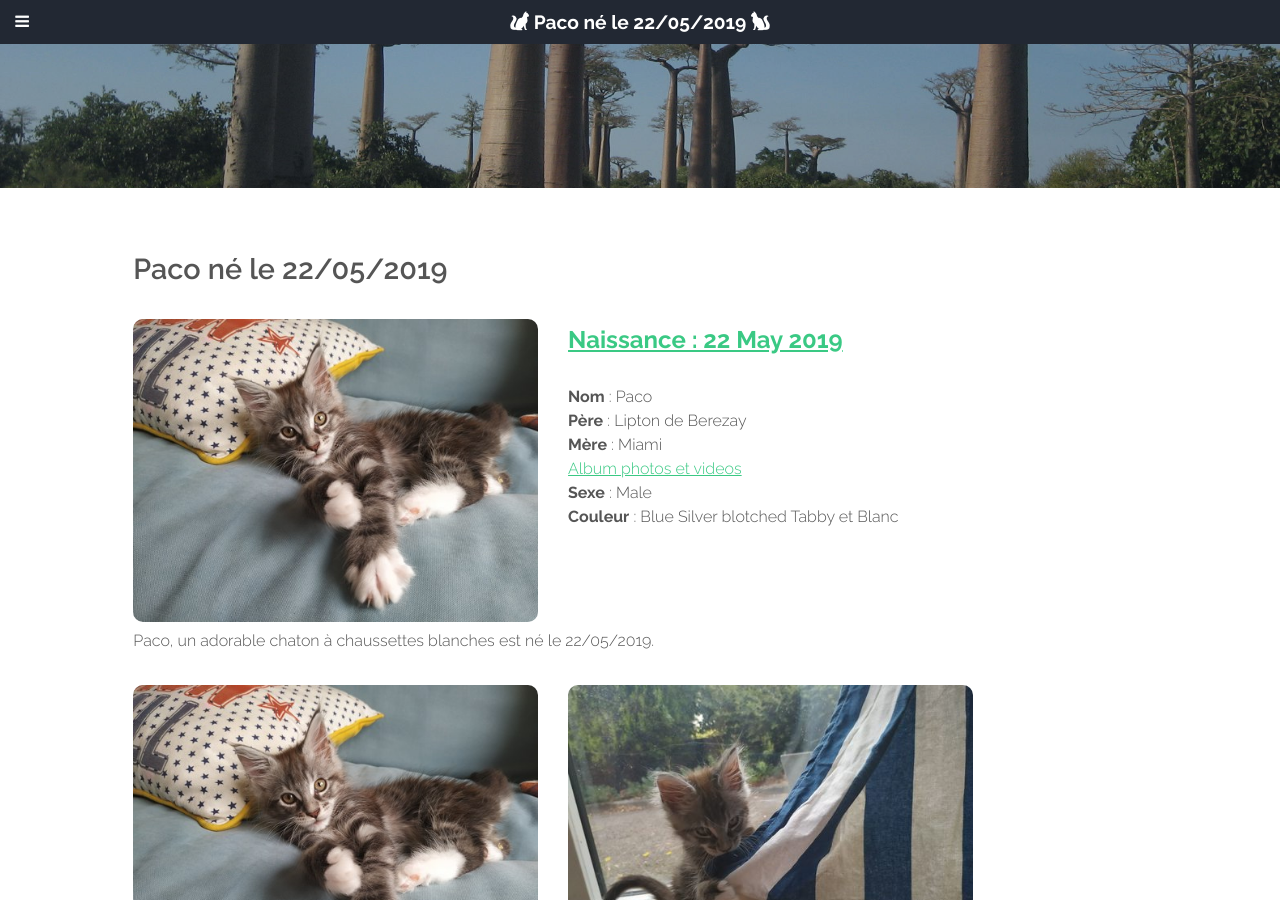
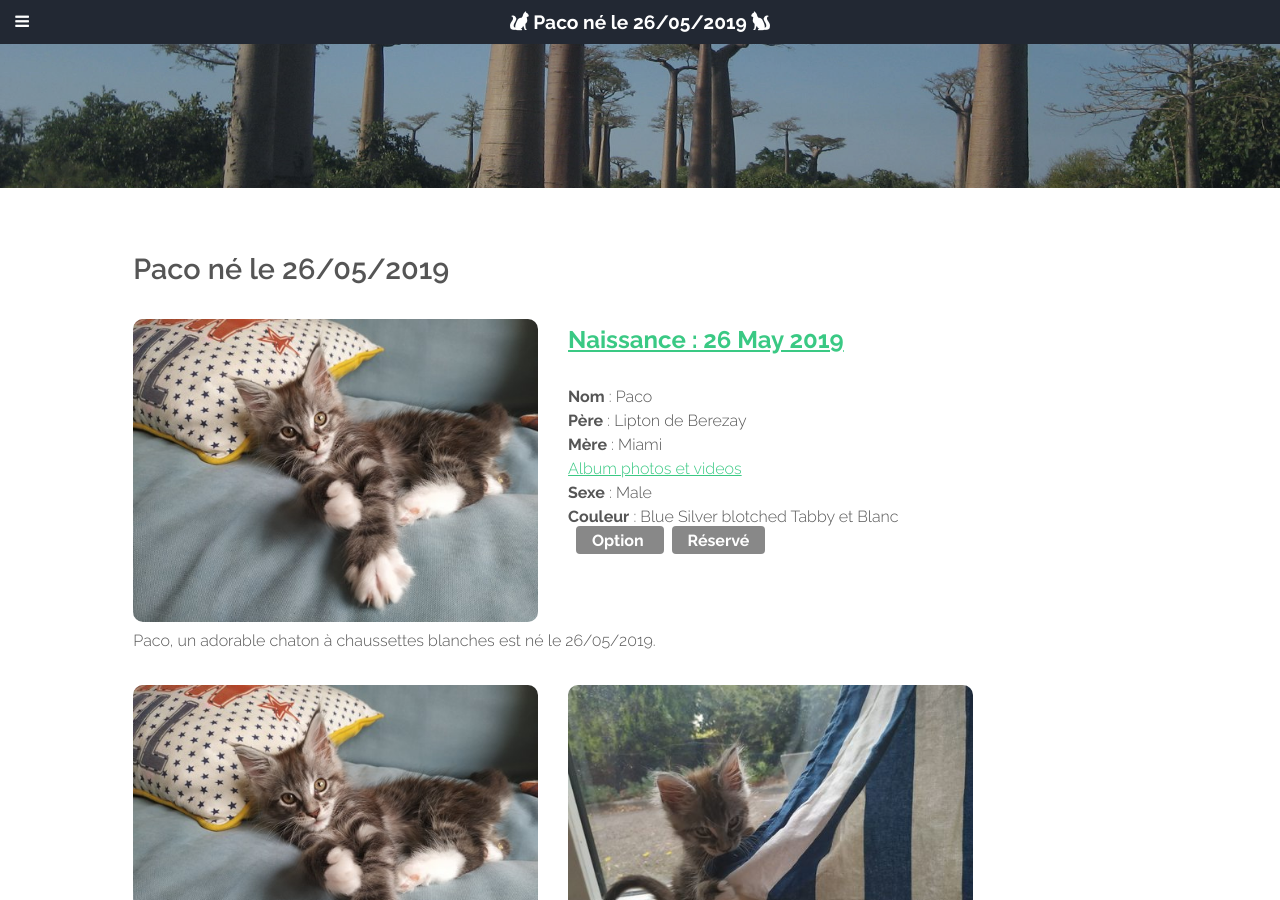
Before and after one commit to jbourcie/creolie, a Jekyll site: the page built from _posts/2019-05-22-portee08-chaton1.md, in a window 1280 px wide and 900 px high. Built offline with Jekyll 4.4.1, drawn with Linux system fonts in a browser that asks for light colours; some web fonts are replaced.

Commit message:
update status and correct date of birth

```diff
--- a/_posts/2019-05-22-portee08-chaton1.md
+++ b/_posts/2019-05-22-portee08-chaton1.md
@@ -1,17 +1,17 @@
 ---
-title: Paco né le 22/05/2019
+title: Paco né le 26/05/2019
 layout: post
 categories: Chaton
 date: 2019-05-22  08:00:00
 tags: Chaton
 pere : Lipton de Berezay
 mere : Miami
-naissance: 2019-05-22
+naissance: 2019-05-26
 photos: [portee08.jpg, portee08-1.jpg, portee08-2.jpg,portee08-3.jpg, portee08-4.jpg, portee08-5.jpg]
 sexe : Male
 porteeId : Portee08
-reserve : false
-option : false
+reserve : true
+option : true
 vendu : false
 album : https://photos.app.goo.gl/XGrJBg5xG7XSPDae6
 couleur : Blue Silver blotched Tabby et Blanc
@@ -19,4 +19,4 @@ name : Paco
 photo : portee08.jpg
 ---
 
-Paco, un adorable chaton à chaussettes blanches est né le 22/05/2019.
+Paco, un adorable chaton à chaussettes blanches est né le 26/05/2019.
```
Also changed, not shown: _posts/2019-05-22-portee08.md (+3 -3 lines), _posts/2019-05-22-portee09-chaton1.md (+3 -3 lines), _posts/2019-05-22-portee09.md (+3 -3 lines).
